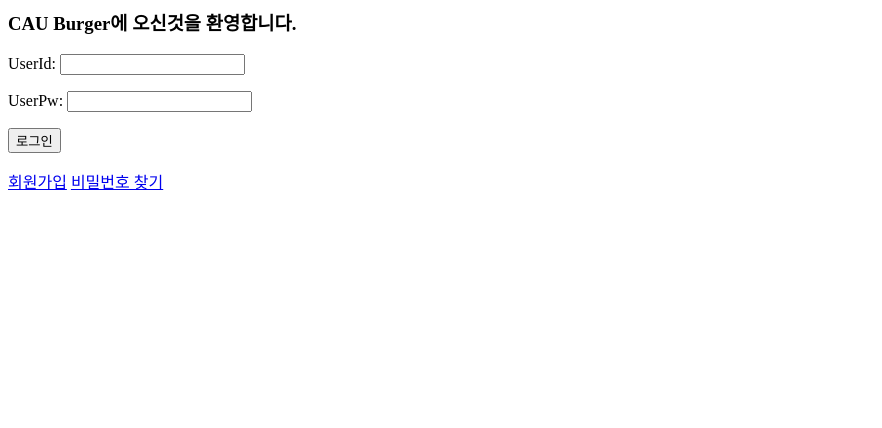
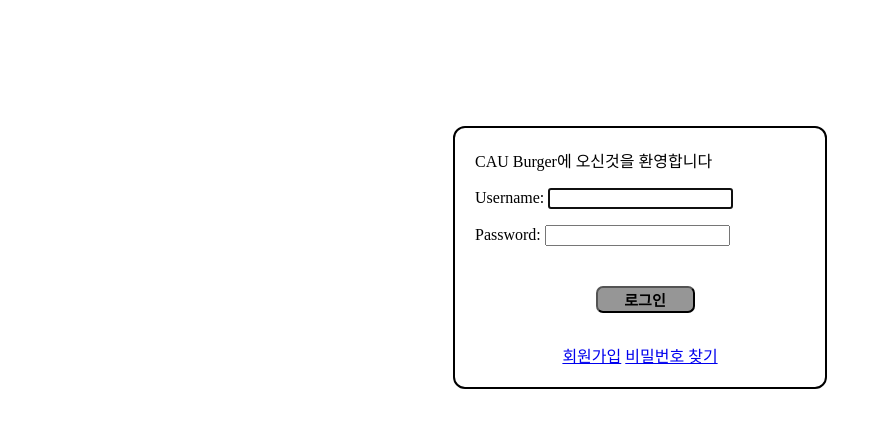
Before and after one commit to Jang-Woo-Jin/CAUBugerWebProject, a Django app: page /login/ in a window 1280 px wide. Shown: the top 428 px of the page, without its empty margins (0-882 px from the left). Run offline with Django 3.2, Linux system fonts and the light colour scheme.

Commit message:
login, logout and something...

```diff
--- a/jangogirlsTuto/mycontact/forms.py
+++ b/jangogirlsTuto/mycontact/forms.py
@@ -1,24 +1,24 @@
 from django import forms
 
-from .models import User
+from django.contrib.auth.models import User
 
 class LoginForm(forms.ModelForm):
 
     class Meta:
         model = User
-        fields = ('userId', 'userPw')
+        fields = ('email', 'password')
 
 class SignupForm(forms.ModelForm):
     class Meta:
         model = User
-        fields = ('userName', 'userId', 'userPw')
+        fields = ('username', 'email', 'password')
 
 class SearchPWForm(forms.ModelForm):
     class Meta:
         model = User
-        fields = ('userId',)
+        fields = ('email',)
 
 class ChangePWForm(forms.ModelForm):
     class Meta:
         model = User
-        fields = ('userPw',)
+        fields = ('password',)
--- /dev/null
+++ b/jangogirlsTuto/mycontact/static/css/cauburger.css
@@ -0,0 +1,30 @@
+.default_body {
+  position: relative;
+  width: 330px;
+  border: 2px solid black;
+  border-radius: 12px;
+  margin: 0px auto;
+  margin-top: 10%;
+  vertical-align: middle;
+  padding: 20px 20px 20px 20px;
+}
+.middle_align_div {
+    margin-top: 30px;
+    text-align: center;
+}
+.submit_btn {
+    background: rgb(150, 150, 150);
+    font-size: 15px;
+    font-weight: 800;
+    border-radius: 7px;
+    margin-left: 10px;
+    margin-top: 10px;
+    align-self: center;
+  }
+
+.edit_pw_btn {
+    width: 40%;
+}
+.login_btn, .signup_btn{
+    width: 30%;
+}
--- a/jangogirlsTuto/mycontact/templates/mycontact/base.html
+++ b/jangogirlsTuto/mycontact/templates/mycontact/base.html
@@ -1,3 +1,14 @@
 {% load static %}
-{% block content%}
-{% endblock %}
+<!DOCTYPE html>
+<html>
+    <head>
+        <title>CauBurger</title>
+        <link rel="stylesheet" href="{% static 'css/cauburger.css' %}?ver=7">
+    </head>
+    <body>
+        <div class="content container">
+        {% block content%}
+        {% endblock %}
+        </div>
+    </body>
+</html>
--- a/jangogirlsTuto/mycontact/templates/mycontact/login.html
+++ /dev/null
@@ -1,11 +0,0 @@
-{% extends 'mycontact/base.html' %}
-
-{% block content %}
-    <h3>CAU Burger에 오신것을 환영합니다.</h3>
-    <form method="POST" class="contact-form">{% csrf_token %}
-        {{ form.as_p }}
-        <button type="submit" class="btn btn-default">로그인</button>
-    </form>
-     <a href="{% url 'signup' %}">회원가입</a>
-     <a href="{% url 'searchpw' %}">비밀번호 찾기</a>
-{% endblock %}
--- /dev/null
+++ b/jangogirlsTuto/mycontact/templates/registration/login.html
@@ -0,0 +1,25 @@
+{% extends 'mycontact/base.html' %}
+
+{% block content %}
+    {% if user.is_active %}
+        <h2> Welcome, {{user.username}} </h2>
+        <a href="{% url 'logout' %}">로그아웃</a>
+
+    {% else %}
+        {% if form.errors %}
+        <p>ID나 비밀번호가 일치하지 않습니다.</p>
+        {% endif %}
+
+        <div class="default_body">
+            <div>CAU Burger에 오신것을 환영합니다</div>
+            <form method="POST" class="contact-form">{% csrf_token %}
+                {{ form.as_p }}
+                <div class="middle_align_div"><button type="submit" class="login_btn submit_btn">로그인</button></div>
+            </form>
+            <div class="middle_align_div">
+                <a href="{% url 'signup' %}">회원가입</a>
+                <a href="{% url 'searchpw' %}">비밀번호 찾기</a>
+            </div>
+        </div>
+    {% endif %}
+{% endblock %}
--- a/jangogirlsTuto/mycontact/urls.py
+++ b/jangogirlsTuto/mycontact/urls.py
@@ -1,4 +1,5 @@
 from django.urls import path
+from django.conf.urls import url, include
 from . import views
 
 urlpatterns = [
@@ -7,8 +8,10 @@ urlpatterns = [
     path('order/', views.order, name='order'),
     path('seats/', views.seats, name='seats'),
     path('notice/', views.notice, name='notice'),
-    path('login/', views.login, name='login'),
+    #path('login/', views.login, name='login'),
     path('signup/', views.signup, name='signup'),
     path('searchpw/', views.searchpw, name='searchpw'),
     path('changepw/', views.changepw, name='changepw'),
+
+    url('^', include('django.contrib.auth.urls')),
 ]
--- a/jangogirlsTuto/mycontact/views.py
+++ b/jangogirlsTuto/mycontact/views.py
@@ -4,6 +4,8 @@ from django.shortcuts import redirect
 
 from .models import User, Menu, Seat, Order, Notice
 from .forms import LoginForm, SignupForm, SearchPWForm, ChangePWForm
+from django.contrib.auth.models import User
+from django.contrib.auth import login
 
 #Main Page
 def index(request):
@@ -47,23 +49,6 @@ def notice(request):
     }
     return HttpResponse(template.render(context, request))
 
-#Login Page
-def login(request):
-    if request.method == "POST":
-        form = LoginForm(request.POST)
-        if form.is_valid():
-            post = form.save(commit=False)
-            post.save()
-            return redirect('index')
-    else:
-        form = LoginForm()
-
-    template = loader.get_template('mycontact/login.html')
-    context = {
-        'form' : form
-    }
-    return HttpResponse(template.render(context, request))
-
 #Signup Page
 def signup(request):
     if request.method == "POST":
@@ -75,7 +60,7 @@ def signup(request):
     else:
         form = SignupForm()
 
-    template = loader.get_template('mycontact/signup.html')
+    template = loader.get_template('registration/signup.html')
     context = {
         'form' : form
     }
@@ -86,13 +71,13 @@ def searchpw(request):
     if request.method == "POST":
         form = SearchPWForm(request.POST)
         if form.is_valid():
-            post = form.save(commit=False)
-            post.save()
+
+
             return redirect('index')
     else:
         form = SearchPWForm()
 
-    template = loader.get_template('mycontact/searchpw.html')
+    template = loader.get_template('registration/searchpw.html')
     context = {
         'form' : form
     }
@@ -109,7 +94,7 @@ def changepw(request):
     else:
         form = ChangePWForm()
 
-    template = loader.get_template('mycontact/changepw.html')
+    template = loader.get_template('registration/changepw.html')
     context = {
         'form' : form
     }
--- a/jangogirlsTuto/mysite/settings.py
+++ b/jangogirlsTuto/mysite/settings.py
@@ -30,13 +30,13 @@ ALLOWED_HOSTS = ['127.0.0.1', '.pythonanywhere.com']
 # Application definition
 
 INSTALLED_APPS = [
+    'mycontact',
     'django.contrib.admin',
     'django.contrib.auth',
     'django.contrib.contenttypes',
     'django.contrib.sessions',
     'django.contrib.messages',
     'django.contrib.staticfiles',
-    'mycontact',
 ]
 
 MIDDLEWARE = [
@@ -119,3 +119,6 @@ USE_TZ = True
 
 STATIC_URL = '/static/'
 STATIC_ROOT = os.path.join(BASE_DIR, 'static')
+
+LOGIN_REDIRECT_URL = "/"
+LOGIN_URL = "/"
```
Also changed, not shown: jangogirlsTuto/mycontact/static/css/mycontact.css (deleted, +0 -45 lines), jangogirlsTuto/mycontact/templates/mycontact/changepw.html (deleted, +0 -10 lines), jangogirlsTuto/mycontact/templates/mycontact/index.html (+10 -0 lines), jangogirlsTuto/mycontact/templates/mycontact/searchpw.html (deleted, +0 -9 lines), jangogirlsTuto/mycontact/templates/mycontact/signup.html (deleted, +0 -10 lines), jangogirlsTuto/mycontact/templates/registration/changepw.html (added, +14 -0 lines), jangogirlsTuto/mycontact/templates/registration/logged_out.html (added, +11 -0 lines), jangogirlsTuto/mycontact/templates/registration/searchpw.html (added, +13 -0 lines), jangogirlsTuto/mycontact/templates/registration/signup.html (added, +29 -0 lines).
